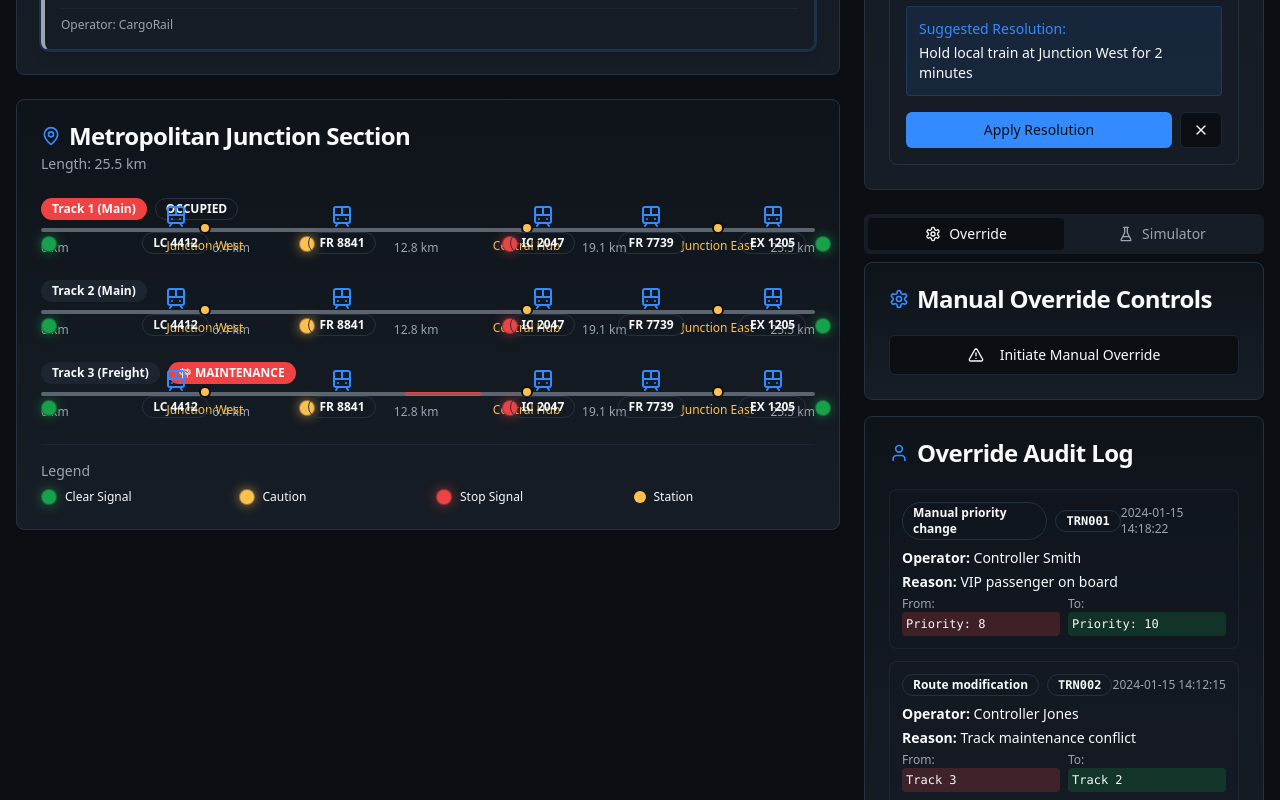
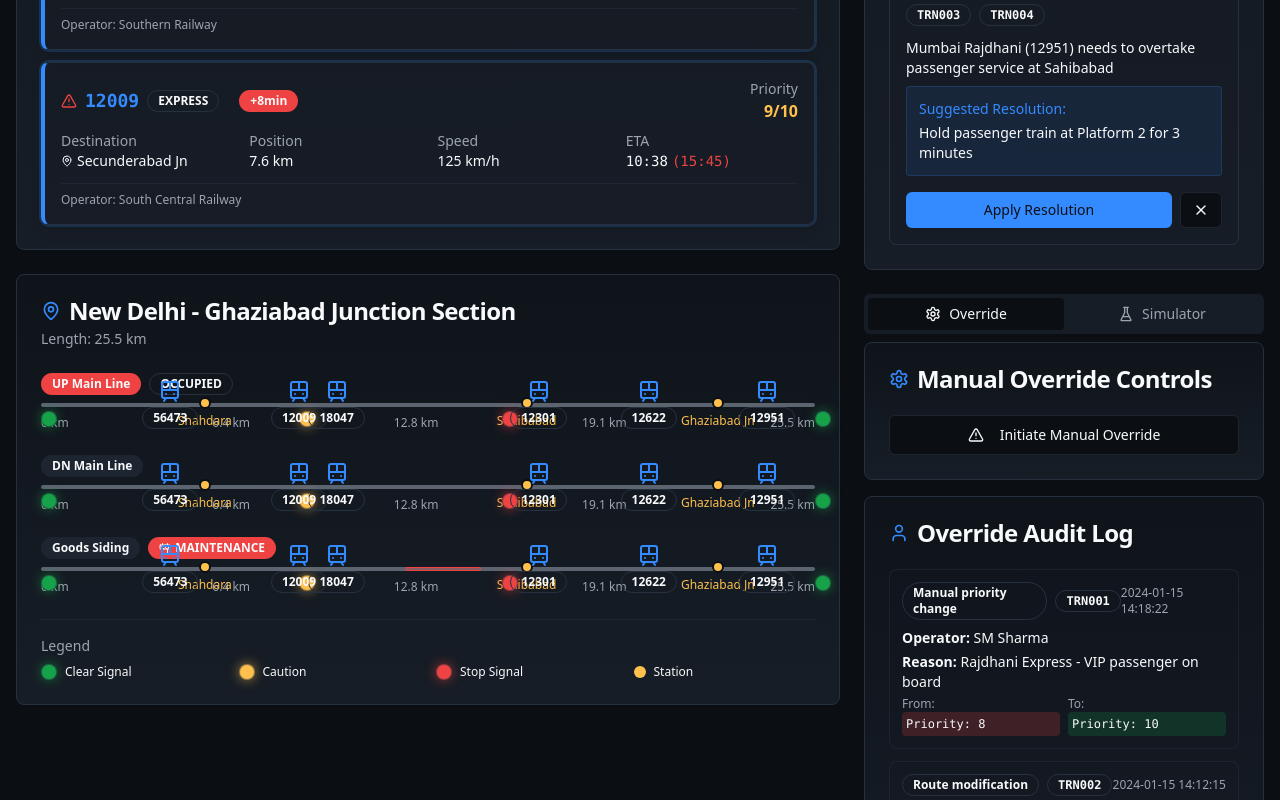
Before and after one commit to ubaidansari555786-lab/smartrail-pilot, a React (Vite) app: page / in a window 1280 px wide. Shown: the part 1420-2220 px from the top of the page. Built offline with nearby package versions, Linux system fonts and the light colour scheme; the HTML template or start-up script is replaced by a standard one.

Commit message:
Update mock data with Indian names

```diff
--- a/index.html
+++ b/index.html
@@ -3,12 +3,13 @@
   <head>
     <meta charset="UTF-8" />
     <meta name="viewport" content="width=device-width, initial-scale=1.0" />
-    <title>Railway Traffic Control System</title>
-    <meta name="description" content="AI-powered railway traffic control decision support system for optimizing train precedence and crossings" />
-    <meta name="author" content="Railway Systems" />
+    <title>Indian Railway Traffic Control System</title>
+    <meta name="description" content="AI-powered Indian Railway traffic control system for optimizing train precedence and crossings across railway zones" />
+    <meta name="author" content="Indian Railway Systems" />
+    <meta name="keywords" content="Indian Railway, train control, AI optimization, railway management, traffic control, IRCCS" />
 
-    <meta property="og:title" content="Railway Traffic Control System" />
-    <meta property="og:description" content="AI-powered railway traffic control decision support system for optimizing train precedence and crossings" />
+    <meta property="og:title" content="Indian Railway Traffic Control System" />
+    <meta property="og:description" content="AI-powered Indian Railway traffic control system for optimizing train precedence and crossings across railway zones" />
     <meta property="og:type" content="website" />
     <meta property="og:image" content="https://lovable.dev/opengraph-image-p98pqg.png" />
 
--- a/src/data/mockData.ts
+++ b/src/data/mockData.ts
@@ -3,91 +3,105 @@ import { Train, RailwaySection, Conflict, KPIMetrics, ManualOverride } from '@/t
 export const mockTrains: Train[] = [
   {
     id: 'TRN001',
-    number: 'IC 2047',
-    type: 'passenger',
+    number: '12301',
+    type: 'express',
     priority: 8,
     currentPosition: 15.3,
     speed: 120,
-    destination: 'Central Station',
+    destination: 'New Delhi',
     status: 'on-time',
     delay: 0,
     scheduledArrival: '14:25',
     estimatedArrival: '14:25',
-    operator: 'RailCorp'
+    operator: 'Northern Railway'
   },
   {
     id: 'TRN002',
-    number: 'FR 8841',
+    number: '18047',
     type: 'freight',
     priority: 3,
     currentPosition: 8.7,
     speed: 80,
-    destination: 'Industrial Park',
+    destination: 'Kanpur Central',
     status: 'delayed',
     delay: 12,
     scheduledArrival: '15:10',
     estimatedArrival: '15:22',
-    operator: 'FreightLines'
+    operator: 'North Central Railway'
   },
   {
     id: 'TRN003',
-    number: 'EX 1205',
+    number: '12951',
     type: 'express',
     priority: 9,
     currentPosition: 22.8,
     speed: 160,
-    destination: 'Airport Terminal',
+    destination: 'Mumbai Central',
     status: 'active',
     delay: 0,
     scheduledArrival: '14:42',
     estimatedArrival: '14:42',
-    operator: 'ExpressRail'
+    operator: 'Western Railway'
   },
   {
     id: 'TRN004',
-    number: 'LC 4412',
+    number: '56473',
     type: 'passenger',
     priority: 6,
     currentPosition: 3.2,
     speed: 95,
-    destination: 'Suburban Junction',
+    destination: 'Howrah Junction',
     status: 'approaching',
     delay: 5,
     scheduledArrival: '15:30',
     estimatedArrival: '15:35',
-    operator: 'LocalTrans'
+    operator: 'Eastern Railway'
   },
   {
     id: 'TRN005',
-    number: 'FR 7739',
-    type: 'freight',
-    priority: 2,
+    number: '12622',
+    type: 'express',
+    priority: 8,
     currentPosition: 18.9,
-    speed: 70,
-    destination: 'Port Authority',
+    speed: 140,
+    destination: 'Chennai Central',
+    status: 'on-time',
+    delay: 0,
+    scheduledArrival: '16:15',
+    estimatedArrival: '16:15',
+    operator: 'Southern Railway'
+  },
+  {
+    id: 'TRN006',
+    number: '12009',
+    type: 'express',
+    priority: 9,
+    currentPosition: 7.4,
+    speed: 125,
+    destination: 'Secunderabad Jn',
     status: 'delayed',
-    delay: 18,
-    scheduledArrival: '16:15',
-    estimatedArrival: '16:33',
-    operator: 'CargoRail'
+    delay: 8,
+    scheduledArrival: '15:45',
+    estimatedArrival: '15:53',
+    operator: 'South Central Railway'
   }
 ];
 
 export const mockRailwaySection: RailwaySection = {
   id: 'SEC001',
-  name: 'Metropolitan Junction Section',
+  name: 'New Delhi - Ghaziabad Junction Section',
   length: 25.5,
   tracks: [
-    { id: 'TRK001', name: 'Track 1 (Main)', occupied: true },
-    { id: 'TRK002', name: 'Track 2 (Main)', occupied: false },
+    { id: 'TRK001', name: 'UP Main Line', occupied: true },
+    { id: 'TRK002', name: 'DN Main Line', occupied: false },
     {
       id: 'TRK003',
-      name: 'Track 3 (Freight)',
+      name: 'Goods Siding',
       occupied: false,
       maintenanceBlock: {
         start: 12.0,
         end: 14.5,
-        reason: 'Signal maintenance'
+        reason: 'Block Section maintenance'
       }
     }
   ],
@@ -98,9 +112,9 @@ export const mockRailwaySection: RailwaySection = {
     { id: 'SIG004', position: 25.5, status: 'green', type: 'exit' }
   ],
   stations: [
-    { id: 'STA001', name: 'Junction West', position: 5.2, platforms: 2 },
-    { id: 'STA002', name: 'Central Hub', position: 15.8, platforms: 4 },
-    { id: 'STA003', name: 'Junction East', position: 22.1, platforms: 2 }
+    { id: 'STA001', name: 'Shahdara', position: 5.2, platforms: 2 },
+    { id: 'STA002', name: 'Sahibabad', position: 15.8, platforms: 4 },
+    { id: 'STA003', name: 'Ghaziabad Jn', position: 22.1, platforms: 6 }
   ]
 };
 
@@ -110,8 +124,8 @@ export const mockConflicts: Conflict[] = [
     type: 'crossing',
     trains: ['TRN001', 'TRN002'],
     severity: 'medium',
-    description: 'IC 2047 and FR 8841 approaching same junction',
-    suggestedResolution: 'Delay freight train by 3 minutes',
+    description: 'Rajdhani Express (12301) and Goods train (18047) approaching same junction at Shahdara',
+    suggestedResolution: 'Hold goods train at outer signal for 4 minutes',
     timeToConflict: 8
   },
   {
@@ -119,8 +133,8 @@ export const mockConflicts: Conflict[] = [
     type: 'maintenance',
     trains: ['TRN005'],
     severity: 'high',
-    description: 'FR 7739 route blocked by signal maintenance',
-    suggestedResolution: 'Reroute to Track 2 with speed restriction',
+    description: 'Tamil Nadu Express (12622) route affected by block section maintenance',
+    suggestedResolution: 'Divert via DN Main Line with 40 kmph speed restriction',
     timeToConflict: 15
   },
   {
@@ -128,8 +142,8 @@ export const mockConflicts: Conflict[] = [
     type: 'overtaking',
     trains: ['TRN003', 'TRN004'],
     severity: 'low',
-    description: 'Express train needs to overtake local service',
-    suggestedResolution: 'Hold local train at Junction West for 2 minutes',
+    description: 'Mumbai Rajdhani (12951) needs to overtake passenger service at Sahibabad',
+    suggestedResolution: 'Hold passenger train at Platform 2 for 3 minutes',
     timeToConflict: 12
   }
 ];
@@ -147,30 +161,40 @@ export const mockAuditLog: ManualOverride[] = [
   {
     id: 'AUD001',
     timestamp: '2024-01-15 14:18:22',
-    operator: 'Controller Smith',
+    operator: 'SM Sharma',
     action: 'Manual priority change',
     trainId: 'TRN001',
-    reason: 'VIP passenger on board',
+    reason: 'Rajdhani Express - VIP passenger on board',
     originalValue: 'Priority: 8',
     newValue: 'Priority: 10'
   },
   {
     id: 'AUD002',
     timestamp: '2024-01-15 14:12:15',
-    operator: 'Controller Jones',
+    operator: 'ASM Patel',
     action: 'Route modification',
     trainId: 'TRN002',
-    reason: 'Track maintenance conflict',
-    originalValue: 'Track 3',
-    newValue: 'Track 2'
+    reason: 'Goods Siding block section maintenance',
+    originalValue: 'DN Main Line',
+    newValue: 'UP Main Line'
   },
   {
     id: 'AUD003',
     timestamp: '2024-01-15 14:05:33',
-    operator: 'Controller Davis',
-    action: 'Speed restriction override',
-    reason: 'Emergency service priority',
-    originalValue: 'Speed: 80 km/h',
-    newValue: 'Speed: 60 km/h'
+    operator: 'TXR Kumar',
+    action: 'Speed restriction imposed',
+    reason: 'Fog conditions at Sahibabad',
+    originalValue: 'Speed: 120 km/h',
+    newValue: 'Speed: 75 km/h'
+  },
+  {
+    id: 'AUD004',
+    timestamp: '2024-01-15 13:58:45',
+    operator: 'Controller Gupta',
+    action: 'Platform change',
+    trainId: 'TRN003',
+    reason: 'Mumbai Rajdhani platform optimization',
+    originalValue: 'Platform: 1',
+    newValue: 'Platform: 3'
   }
 ];
--- a/src/pages/TrafficControlDashboard.tsx
+++ b/src/pages/TrafficControlDashboard.tsx
@@ -237,10 +237,10 @@ const TrafficControlDashboard = () => {
       <div className="flex items-center justify-between">
         <div>
           <h1 className="text-3xl font-bold text-primary mb-2">
-            Railway Traffic Control System
+            Indian Railway Traffic Control System
           </h1>
           <div className="flex items-center gap-4 text-sm text-muted-foreground">
-              <span>Metropolitan Junction Section</span>
+            <span>New Delhi - Ghaziabad Junction Section</span>
             <span>•</span>
             <div className="flex items-center gap-2">
               <div className="w-2 h-2 bg-green-500 rounded-full animate-pulse"></div>
```
Lines whose indentation alone changed are shown as unchanged.
